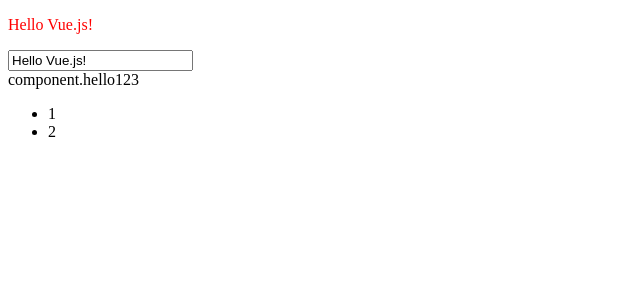
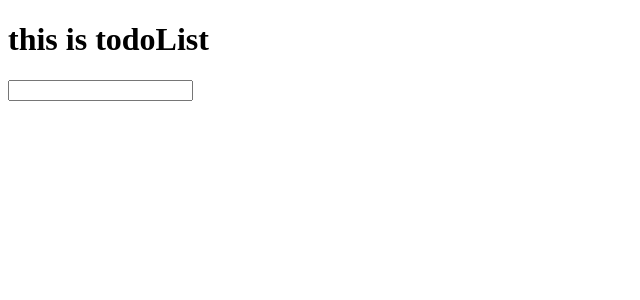
Before and after one commit to wujincun/webpack_vue, a Vue app: page / in a window 1280 px wide. Shown: the top 300 px of the page, without its empty margins (0-640 px from the left). Built offline with nearby package versions, Linux system fonts and the light colour scheme.

Commit message:
todoList

```diff
--- /dev/null
+++ b/src/app.vue
@@ -0,0 +1,48 @@
+
+<template>
+        <div id="todoList">
+            <h1 v-text="title"></h1>
+            <input type="text" v-model="newItem" @key.enter="addNew">
+            <ul>
+                <li v-for="item in items" :class="{finished:item.isFinished}" @click="toggleFinish(item)">
+                    {{item.label}}
+                </li>
+            </ul>
+        </div>
+</template>
+<script>
+    import Store from "./store"
+    import Hello from "./components/hello"
+    export default{
+        data(){
+            return {
+                title:'this is todoList',
+                newItem:'',
+                items:Store.fetch()
+            }
+        },
+        components:{
+            Hello
+        },//模块必须引入注册
+        methods:{
+            addNew(){
+                this.items.push({
+                    label:this.newItem,
+                    isFinished:false
+                });
+                this.newItem='';
+
+            },
+            toggleFinish(item){
+                item.isFinished = !item.isFinished
+            }
+
+        }
+    }
+
+</script>
+<style>
+    .message{
+        color: red;
+    }
+</style>
--- a/src/main.js
+++ b/src/main.js
@@ -3,7 +3,7 @@
  * Created by wujincun on 2016/10/31.
  */
 import Vue from "vue"
-import App from "./vue/app.vue"
+import App from "./app.vue"
 
 //创建一个vue实例,v1挂载在body上面，v2不能挂在到html或body上，要挂在到正常元素上
 new Vue({
--- /dev/null
+++ b/src/store.js
@@ -0,0 +1,12 @@
+/**
+ * Created by Administrator on 2016/8/12 0012.
+ */
+const STORAGE_KEY = 'todos-vuejs';//const es6方法，定义常量
+export default{
+    fetch(){
+        return JSON.parse(window.localStorage.getItem(STORAGE_KEY) || '[]')
+    },
+    save(items){
+        window.localStorage.setItem(STORAGE_KEY,JSON.stringify(items))
+    }
+}
--- a/src/vue/app.vue
+++ /dev/null
@@ -1,32 +0,0 @@
-
-<template>
-    <div>
-        <p class="message">{{ message }}</p>
-        <input v-model="message">
-        <hello></hello>
-        <ul>
-            <li>1</li>
-            <li>2</li>
-        </ul>
-    </div>
-</template>
-<script>
-    import Hello from "./components/hello"
-    export default{
-        data(){
-            return {
-                message: 'Hello Vue.js!'
-            }
-        },
-        components:{
-            Hello
-        },//模块必须引入注册
-
-    }
-
-</script>
-<style>
-    .message{
-        color: red;
-    }
-</style>
```
Also changed, not shown: src/components/hello.vue (renamed from src/vue/components/hello.vue), 1 other file (tests, documents, lock files or other folders).
